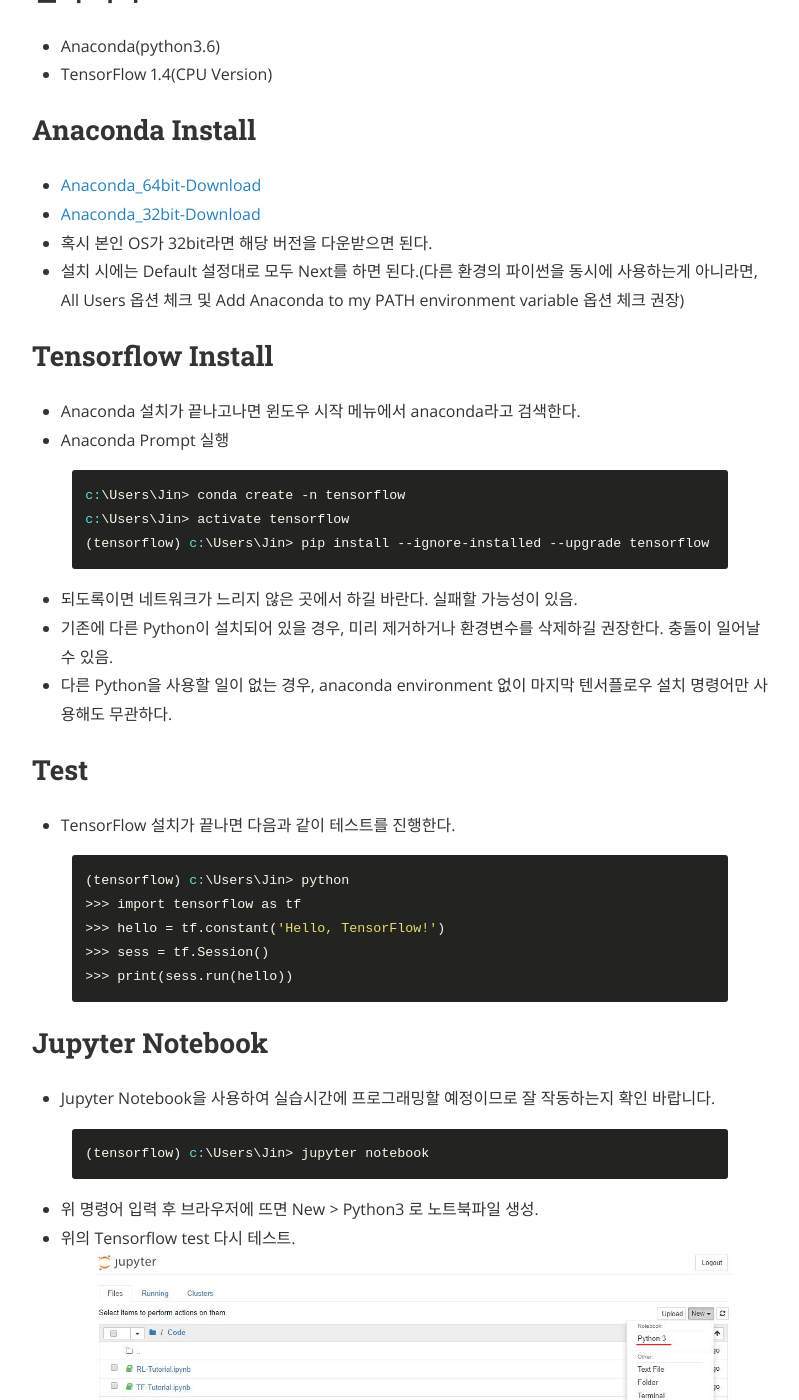
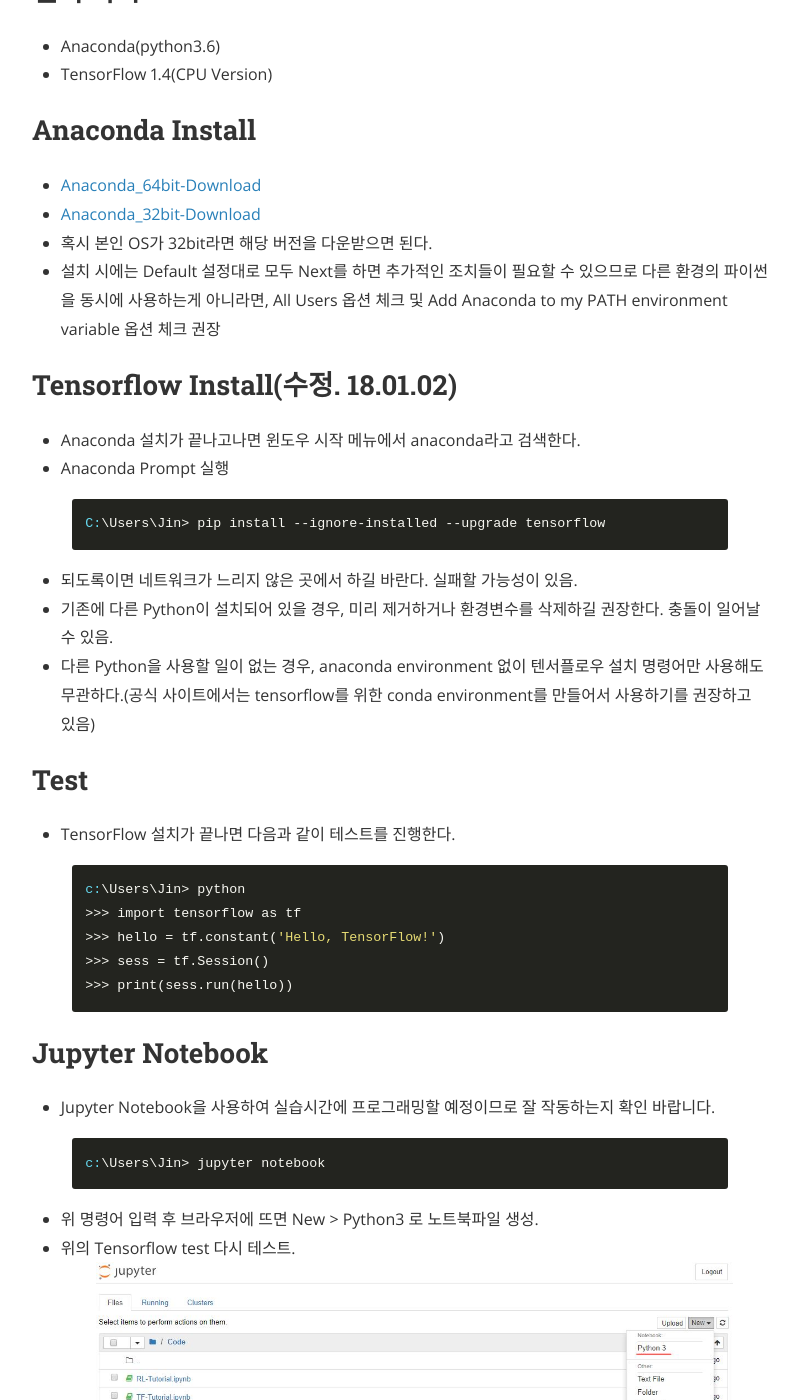
Before and after one commit to Yangyangii/Yangyangii.github.io, a Jekyll site: the page built from _posts/2017-12-28-Tensorflow-install.markdown, in a window 1280 px wide and 1400 px high, scrolled down 611 px. Shown: the whole window, without its empty margins (240-1039 px from the left). Built offline with Jekyll 4.4.1, drawn with Linux system fonts in a browser that asks for light colours; nearby versions of some CDN libraries; comment, search, counter and statistics services are not loaded; some of the changed text lies outside the part shown.

Commit message:
내용 수정

```diff
--- a/_posts/2017-12-28-Tensorflow-install.markdown
+++ b/_posts/2017-12-28-Tensorflow-install.markdown
@@ -17,26 +17,24 @@
 +	[Anaconda_64bit-Download](https://repo.continuum.io/archive/Anaconda3-5.0.1-Windows-x86_64.exe)
 +	[Anaconda_32bit-Download](https://repo.continuum.io/archive/Anaconda3-5.0.1-Windows-x86.exe)
 +	혹시 본인 OS가 32bit라면 해당 버전을 다운받으면 된다.
-+	설치 시에는 Default 설정대로 모두 Next를 하면 된다.(다른 환경의 파이썬을 동시에 사용하는게 아니라면, All Users 옵션 체크 및 Add Anaconda to my PATH environment variable 옵션 체크 권장)
++	설치 시에는 Default 설정대로 모두 Next를 하면 추가적인 조치들이 필요할 수 있으므로 다른 환경의 파이썬을 동시에 사용하는게 아니라면, All Users 옵션 체크 및 Add Anaconda to my PATH environment variable 옵션 체크 권장
 
 
-## Tensorflow Install
+## Tensorflow Install(수정. 18.01.02)
 +	Anaconda 설치가 끝나고나면 윈도우 시작 메뉴에서 anaconda라고 검색한다.
 +	Anaconda Prompt 실행
 {% highlight ruby %}
-c:\Users\Jin> conda create -n tensorflow
-c:\Users\Jin> activate tensorflow
-(tensorflow) c:\Users\Jin> pip install --ignore-installed --upgrade tensorflow
+C:\Users\Jin> pip install --ignore-installed --upgrade tensorflow
 {% endhighlight %}
 +	되도록이면 네트워크가 느리지 않은 곳에서 하길 바란다. 실패할 가능성이 있음.
 +	기존에 다른 Python이 설치되어 있을 경우, 미리 제거하거나 환경변수를 삭제하길 권장한다. 충돌이 일어날 수 있음.
-+	다른 Python을 사용할 일이 없는 경우, anaconda environment 없이 마지막 텐서플로우 설치 명령어만 사용해도 무관하다.
++	다른 Python을 사용할 일이 없는 경우, anaconda environment 없이 텐서플로우 설치 명령어만 사용해도 무관하다.(공식 사이트에서는 tensorflow를 위한 conda environment를 만들어서 사용하기를 권장하고 있음)
 
 
 ## Test
 +	TensorFlow 설치가 끝나면 다음과 같이 테스트를 진행한다.
 {% highlight ruby %}
-(tensorflow) c:\Users\Jin> python
+c:\Users\Jin> python
 >>> import tensorflow as tf
 >>> hello = tf.constant('Hello, TensorFlow!')
 >>> sess = tf.Session()
@@ -47,7 +45,7 @@
 ## Jupyter Notebook
 +	Jupyter Notebook을 사용하여 실습시간에 프로그래밍할 예정이므로 잘 작동하는지 확인 바랍니다.
 {% highlight ruby %}
-(tensorflow) c:\Users\Jin> jupyter notebook
+c:\Users\Jin> jupyter notebook
 {% endhighlight %}
 +	위 명령어 입력 후 브라우저에 뜨면 New > Python3 로 노트북파일 생성.
 +	위의 Tensorflow test 다시 테스트.
@@ -62,3 +60,5 @@
 
 ## Trouble Shooting
 +	맥 유저도 거의 동일하게 설치하며 단 아나콘다 버젼은 레퍼런스에서 맥버전으로 다운받아야함. 자세한 내용은 reference 참고.
++	공식사이트에서 권장하는 방법으로 가이드를 했더니 많은 분들께서 어려워하는 것 같아 가장 간단한 방법으로 수정하였습니다.
++	경고 및 에러의 경우 일단 구글링을 통해 1차 해결을 시도하신 후에 안되면 댓글로 문의 부탁드립니다. 모든 예외 케이스를 커버하기는 저도 어렵습니다.
```
